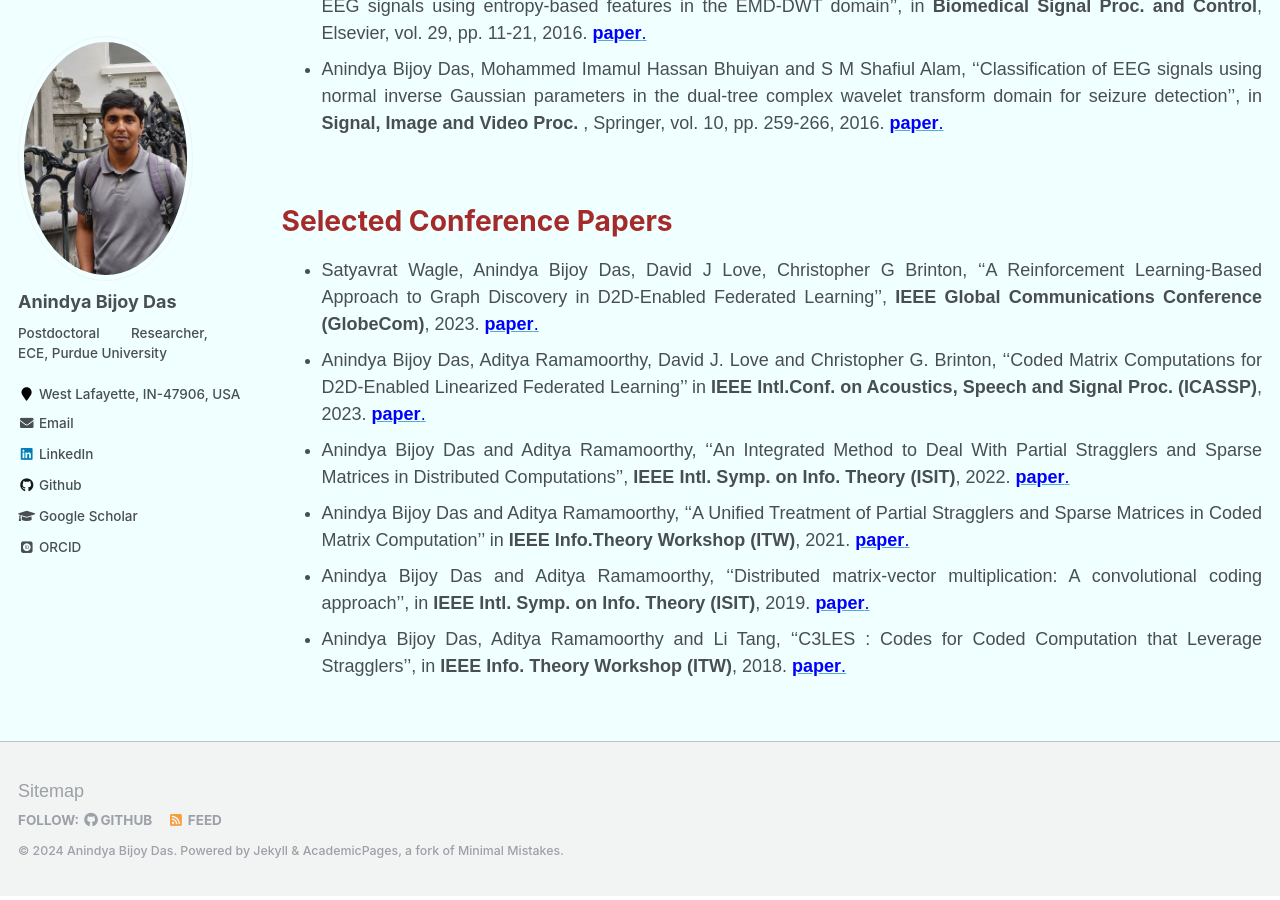
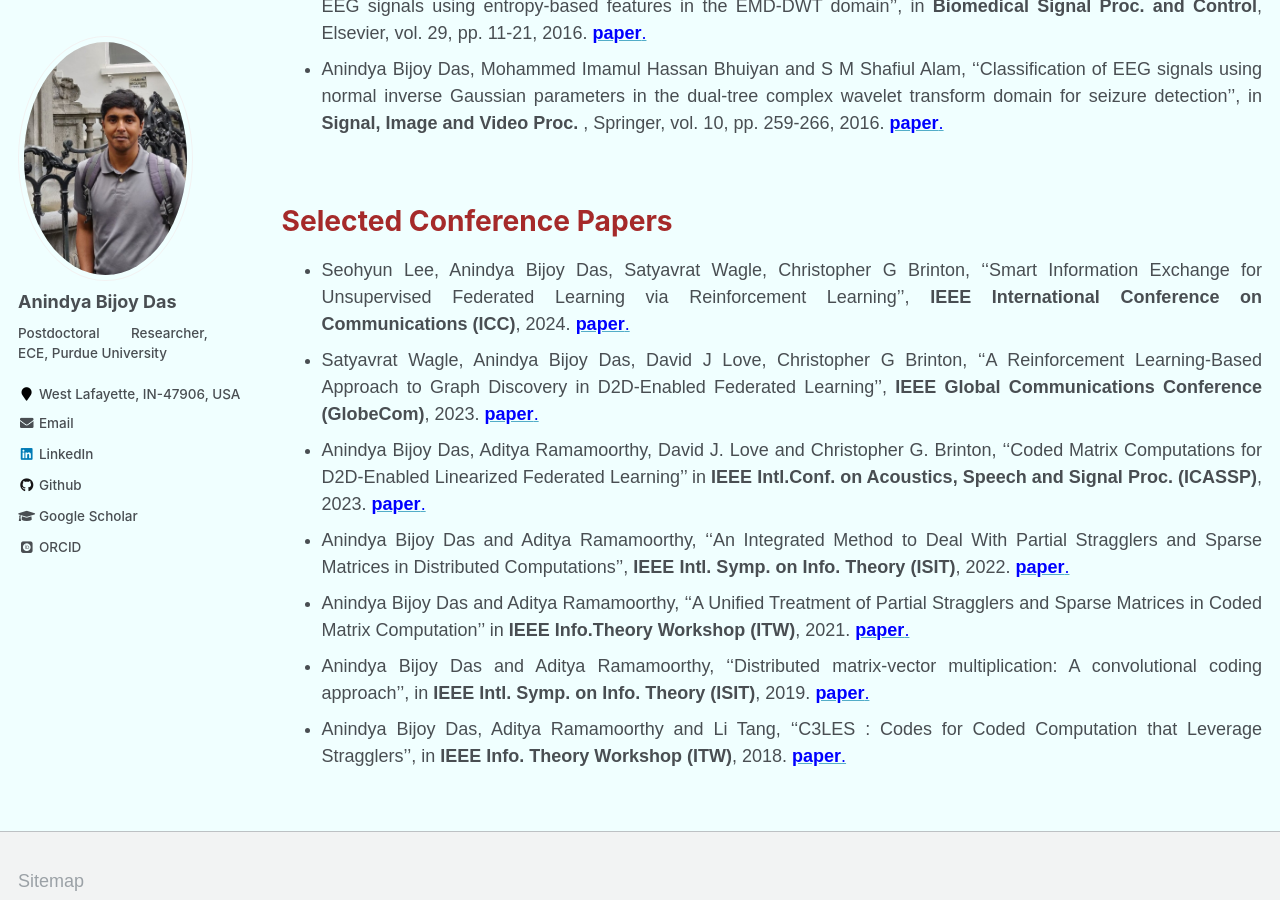
Before and after one commit to anindyabijoydas/portfolio, a Jekyll site: the page built from _pages/research.md, in a window 1280 px wide and 900 px high, scrolled down 1229 px. Built offline with Jekyll 4.4.1, drawn with Linux system fonts in a browser that asks for light colours; some web fonts are replaced.

Commit message:
Update research.md

```diff
--- a/_pages/research.md
+++ b/_pages/research.md
@@ -46,6 +46,7 @@ redirect_from:
 
 <span style="color:brown">**Selected Conference Papers**</span>
 ======
+   * Seohyun Lee, Anindya Bijoy Das, Satyavrat Wagle, Christopher G Brinton, ''Smart Information Exchange for Unsupervised Federated Learning via Reinforcement Learning'', **IEEE International Conference on Communications (ICC)**, 2024. [<span style="color:blue">**paper**.</span>](https://arxiv.org/abs/2402.09629)
    * Satyavrat Wagle, Anindya Bijoy Das, David J Love, Christopher G Brinton, ''A Reinforcement Learning-Based Approach to Graph Discovery in D2D-Enabled Federated Learning'', **IEEE Global Communications Conference (GlobeCom)**, 2023. [<span style="color:blue">**paper**.</span>](https://ieeexplore.ieee.org/abstract/document/10437633)
    * Anindya Bijoy Das, Aditya Ramamoorthy, David J. Love and Christopher G. Brinton, ''Coded Matrix Computations for D2D-Enabled Linearized Federated Learning'' in **IEEE Intl.Conf. on Acoustics, Speech and Signal Proc. (ICASSP)**, 2023. [<span style="color:blue">**paper**.</span>](https://ieeexplore.ieee.org/abstract/document/10095450)
    * Anindya Bijoy Das and Aditya Ramamoorthy, ''An Integrated Method to Deal With Partial Stragglers and Sparse Matrices in Distributed Computations'', **IEEE Intl. Symp. on Info. Theory (ISIT)**, 2022. [<span style="color:blue">**paper**.</span>](https://ieeexplore.ieee.org/document/9834346)
```
